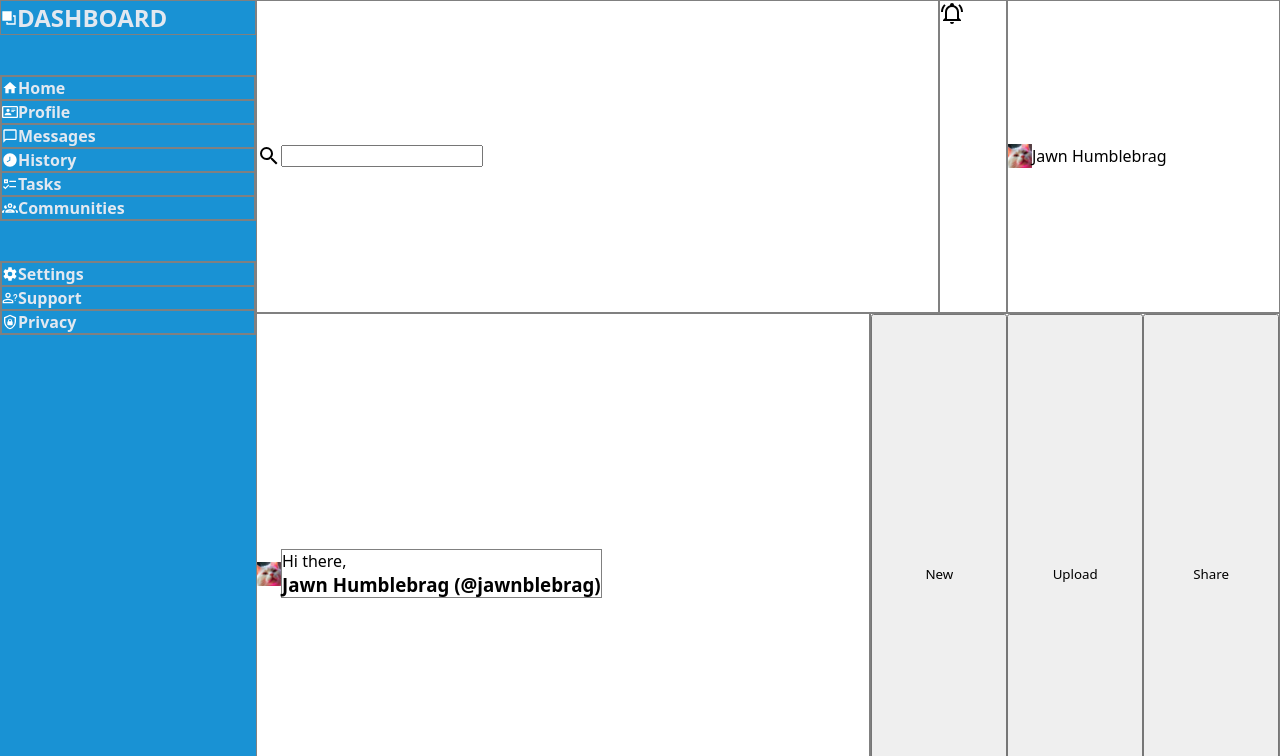
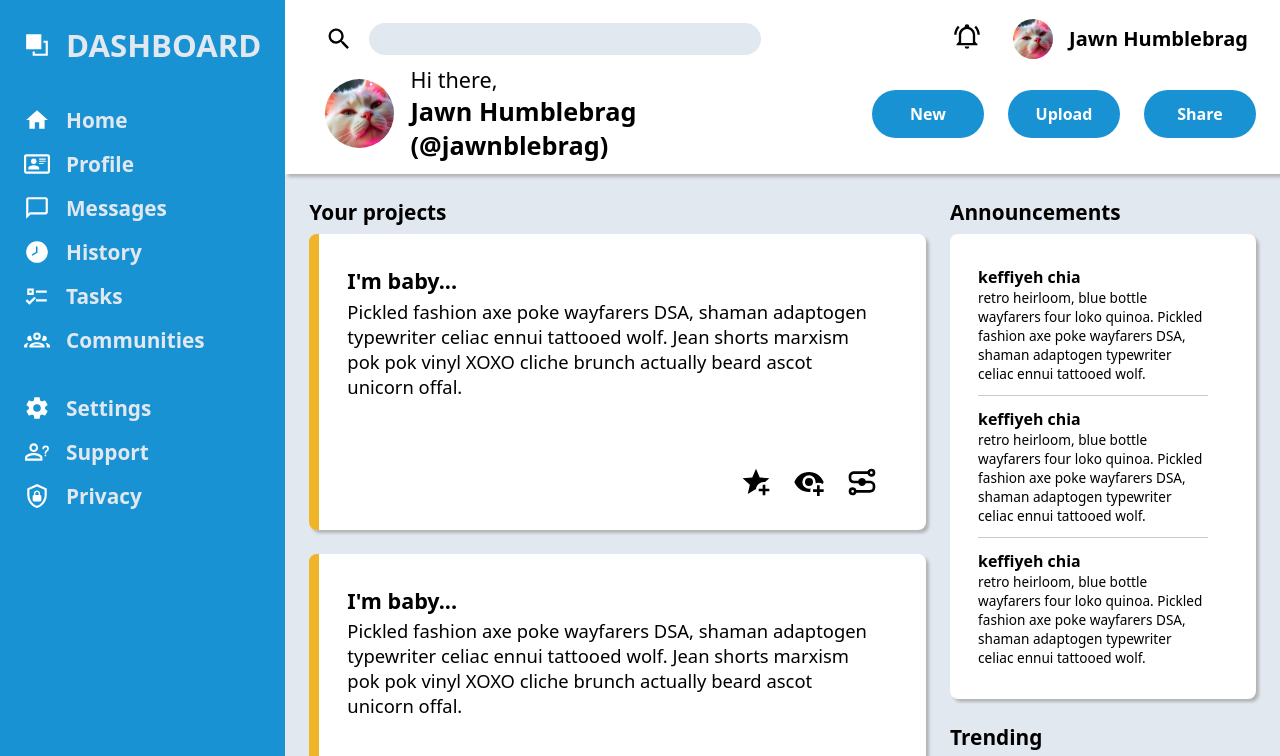
Before and after one commit to SalcedoMA/admin-dashboard, a plain HTML site: page index.html in a window 1280 px wide. Shown: the top 756 px of the page. Drawn offline with Linux system fonts and the light colour scheme.

Commit message:
Style page according to example image
>Use mainly (and in this case, ONLY grid to layout items)
>Buttons have no style nor functionality yet

```diff
--- a/styles.css
+++ b/styles.css
@@ -12,14 +12,18 @@
 body {
     background-color: #fffb00;
     display: grid;
-    grid-template-columns: 1fr 4fr;
-    grid-template-rows: 1fr 5fr;
+    grid-template-columns: minmax(min-content, 1fr) 5fr;
+    grid-template-rows: minmax(min-content, 18vmin) 1fr;
     min-height: 100vh;
 }
 
-.bottom div, .top div, .main-content div, .sidebar div {
-    border: 1px solid grey; /*REMOVE LATER */
+.sidebar, .main-content {
+    padding: 1.5rem;
 }
+
+/* .bottom div, .top div, .main-content div, .sidebar div {
+    border: 1px solid grey;
+} */
 
 /* HEADER */
 .header {
@@ -27,32 +31,99 @@ body {
     grid-column: 2 / -1;
     display: grid;
     grid-template-rows: 3fr 5fr;
+    box-shadow: 3px 3px 3px rgb(180, 180, 180);
+    position: relative;
+    padding-left: 0.5rem;
 }
 
+/* TOP */
 .top {
     display: grid;
-    grid-template-columns: 10fr 1fr 4fr;
+    grid-template-columns: 11fr 1fr max-content;
+    align-items: center;
+    padding-top: 0.75rem;
 }
 
-.bottom {
-    display: grid;
-    grid-template-columns: 3fr 2fr;
+#search-bar {
+    width: 75%;
+    height: 2rem;
+    border: none;
+    background-color: #E2E8F0;
+    border-radius: 5rem;
+    padding: 0 0.75rem;
 }
 
-.actions {
-    display: grid;
-    grid-template-columns: 1fr 1fr 1fr;
+.notification {
+    justify-self: end;
+}
+
+.notification img, .search img {
+    height: 1.75em;
+}
+
+
+.user {
+    font-size: 1.25rem;
+    font-weight: 600;
+    justify-self: end;
+}
+
+.user img {
+    height: 2em;
+    border-radius: 50%;
 }
 
 .search, .user, .user-large {
     display: grid;
-    grid-template-columns: repeat(2, max-content);
+    grid-template-columns: max-content 1fr;
     align-items: center;
+    padding: 0 2rem;
+    gap: 1rem;
 }
 
-.notification img, .search img, .user img, .user-large img{
-    height: 1.5em;
+
+/* BOTTOM */
+.bottom {
+    display: grid;
+    grid-template-columns: 3fr 2fr;
+    /* box-shadow: 3px 3px 3px rgb(180, 180, 180);
+    position: relative; */
+    align-items: center;
+    padding-bottom: 0.75rem;
 }
+
+.user-large {
+    font-size: 1.35em;
+}
+
+.user-large img {
+    object-fit: cover;
+    height: 3.2em;
+    border-radius: 50%;
+}
+
+
+.actions {
+    display: grid;
+    grid-template-columns: repeat(3, min-content);
+    justify-content: end;
+}
+
+.actions button {
+    border: none;
+    height: fit-content;
+    width: fit-content;
+    font-size: 1rem;
+    font-weight:700;
+    padding: 0.8em;
+    width: 7em;
+    border-radius: 4rem;
+    background-color: var(--sidebar-color);
+    color: white;
+    margin-right: 1.5rem;
+}
+
+
 
 /* SIDEBAR */
 .sidebar {
@@ -63,38 +134,121 @@ body {
     gap: 40px;
     color: #E2E8F0;
     font-weight: 700;
+    font-size: 1.3rem;
+}
+
+.menu, .settings {
+    display: grid;
+    grid-auto-rows: max-content;
+    gap: 1rem;
 }
 
 .menu.item, .settings.item, .logo {
     display: grid;
     grid-template-columns: repeat(2, min-content);
     align-items: center;
+    gap: 1rem;
 }
 
 .menu.item img, .settings.item img, .logo img {
-    height: 1em;
+    height: 1.25em;
     filter: invert(94%) sepia(87%) saturate(4902%) hue-rotate(183deg) brightness(123%) contrast(100%);
 }
 
 
 /* MAIN CONTENT */
 .main-content {
+    width: 100%;
+    /* padding: 1rem; */
     background-color:#E2E8F0;
     display: grid;
     grid-template-columns: 3fr 1fr;
+    gap: 1.5rem
 }
 
 .projects {
     display: grid;
-    grid-template-columns: 1fr 1fr;
-    grid-auto-rows: 1fr;
-    gap: 10px;
+    grid-template-columns: repeat(auto-fill, minmax(45ch, 1fr));
+    gap: 1.5rem;
+    font-size: 1.15rem;
+}
+
+.information {
+    display: grid;
+    gap: 1.5rem;
+    grid-template-rows: max-content;
+    font-size: 1.15rem;
+}
+
+.title {
+    font-weight: 600;
+    font-size: 1.3rem;
+    margin-bottom: 0.5rem;
 }
 
 .cards {
-    background-color: white;
+    border-left: 10px solid #F0B429;
+    display: grid;
+    grid-template-rows: repeat(2, max-content) 6rem;
+    gap: 0.2rem;
+    font-size: 1.15rem;
+    /* min-width: 30ch; */
 }
 
-.announcements div, .trending div {
+/* .cards p {
+    width: min(100% ,45ch);
+} */
+
+.card-actions {
+    justify-self: end;
+    align-self: end;
+    display: grid;
+    grid-template-columns: repeat(3, max-content);
+    gap: 1.3rem;
+}
+
+.card-actions img {
+    height: 1.75em;
+
+}
+
+.cards, .news-container, .trend-container {
     background-color: white;
+    border-radius: 0.5rem;
+    padding: 2rem 3rem 2rem 1.75rem;
+    box-shadow: 3px 3px 3px rgb(180, 180, 180);
 }
+
+.news-container {
+    display: grid;
+    grid-auto-rows: max-content 1px;
+    gap: 0.75rem
+}
+
+.news {
+    font-size: 0.85rem;
+
+}
+
+.trend-container {
+    display: grid;
+    grid-auto-rows: max-content;
+    gap: 0.75rem
+}
+
+.trend-user {
+    font-size: 1rem;
+    display: grid;
+    grid-template-columns: min-content max-content;
+    gap: 0.75rem;
+}
+
+.trend-user img {
+    height: 3rem;
+    border-radius: 50%;
+}
+
+.divider {
+    background-color: rgb(202, 202, 202);
+    width: 100%;
+}
```
